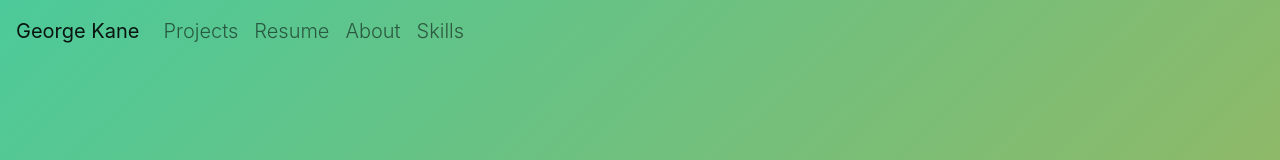
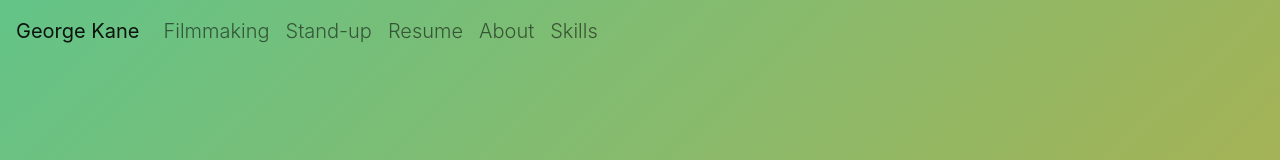
Before and after one commit to jkane-29/gpkane, a React (Create React App) app: page / in a window 1280 px wide. Shown: the top 160 px of the page. Built offline with nearby package versions, Linux system fonts and the light colour scheme.

Commit message:
update page title

```diff
--- a/public/index.html
+++ b/public/index.html
@@ -31,7 +31,7 @@
       work correctly both with client-side routing and a non-root public URL.
       Learn how to configure a non-root public URL by running `npm run build`.
     -->
-    <title>Hashir Shoaib</title>
+    <title>George Kane</title>
   </head>
   <body>
     <noscript>You need to enable JavaScript to run this app.</noscript>
--- a/src/App.js
+++ b/src/App.js
@@ -5,6 +5,7 @@ import {
   mainBody,
   about,
   repos,
+  standup,
   leadership,
   skills,
   getInTouch,
@@ -53,6 +54,12 @@ const Home = React.forwardRef((props, ref) => {
           videos={repos.videos}
         />
       )}
+      {standup.show && (
+        <Project
+          heading={standup.heading}
+          videos={standup.videos}
+        />
+      )}
       {leadership.show && (
         <Leadership
           heading={leadership.heading}
--- a/src/components/Navbar.jsx
+++ b/src/components/Navbar.jsx
@@ -3,7 +3,7 @@ import { useScrollPosition } from "../hooks/useScrollPosition";
 import useResizeObserver from "../hooks/useResizeObserver";
 import Navbar from "react-bootstrap/Navbar";
 import Nav from "react-bootstrap/Nav";
-import { mainBody, repos, about, skills } from "../editable-stuff/config.js";
+import { mainBody, repos, standup, about, skills } from "../editable-stuff/config.js";
 import { NavLink } from "./home/migration";
 
 const Navigation = React.forwardRef((props, ref) => {
@@ -54,7 +54,14 @@ const Navigation = React.forwardRef((props, ref) => {
             <NavLink
               href={process.env.PUBLIC_URL + "/#projects"}
             >
-              Projects
+              Filmmaking
+            </NavLink>
+          )}
+          {standup.show && (
+            <NavLink
+              href={process.env.PUBLIC_URL + "/#standup"}
+            >
+              Stand-up
             </NavLink>
           )}
           <NavLink
--- a/src/editable-stuff/config.js
+++ b/src/editable-stuff/config.js
@@ -62,7 +62,35 @@ const about = {
 // YouTube videos to display
 const repos = {
   show: true,
-  heading: "Recent Videos",
+  heading: "Filmmaking",
+  videos: [
+    {
+      id: "dQw4w9WgXcQ", // Replace with your YouTube video ID
+      title: "Video Title 1",
+      description: "Description for your first video"
+    },
+    {
+      id: "dQw4w9WgXcQ", // Replace with your YouTube video ID
+      title: "Video Title 2",
+      description: "Description for your second video"
+    },
+    {
+      id: "dQw4w9WgXcQ", // Replace with your YouTube video ID
+      title: "Video Title 3",
+      description: "Description for your third video"
+    },
+    {
+      id: "dQw4w9WgXcQ", // Replace with your YouTube video ID
+      title: "Video Title 4",
+      description: "Description for your fourth video"
+    }
+  ]
+};
+
+// STAND-UP SECTION
+const standup = {
+  show: true,
+  heading: "Stand-up",
   videos: [
     {
       id: "dQw4w9WgXcQ", // Replace with your YouTube video ID
@@ -168,4 +196,4 @@ const experiences = {
 //   show: false,
 // };
 
-export { navBar, mainBody, about, repos, skills, leadership, getInTouch, experiences };
+export { navBar, mainBody, about, repos, standup, skills, leadership, getInTouch, experiences };
```
